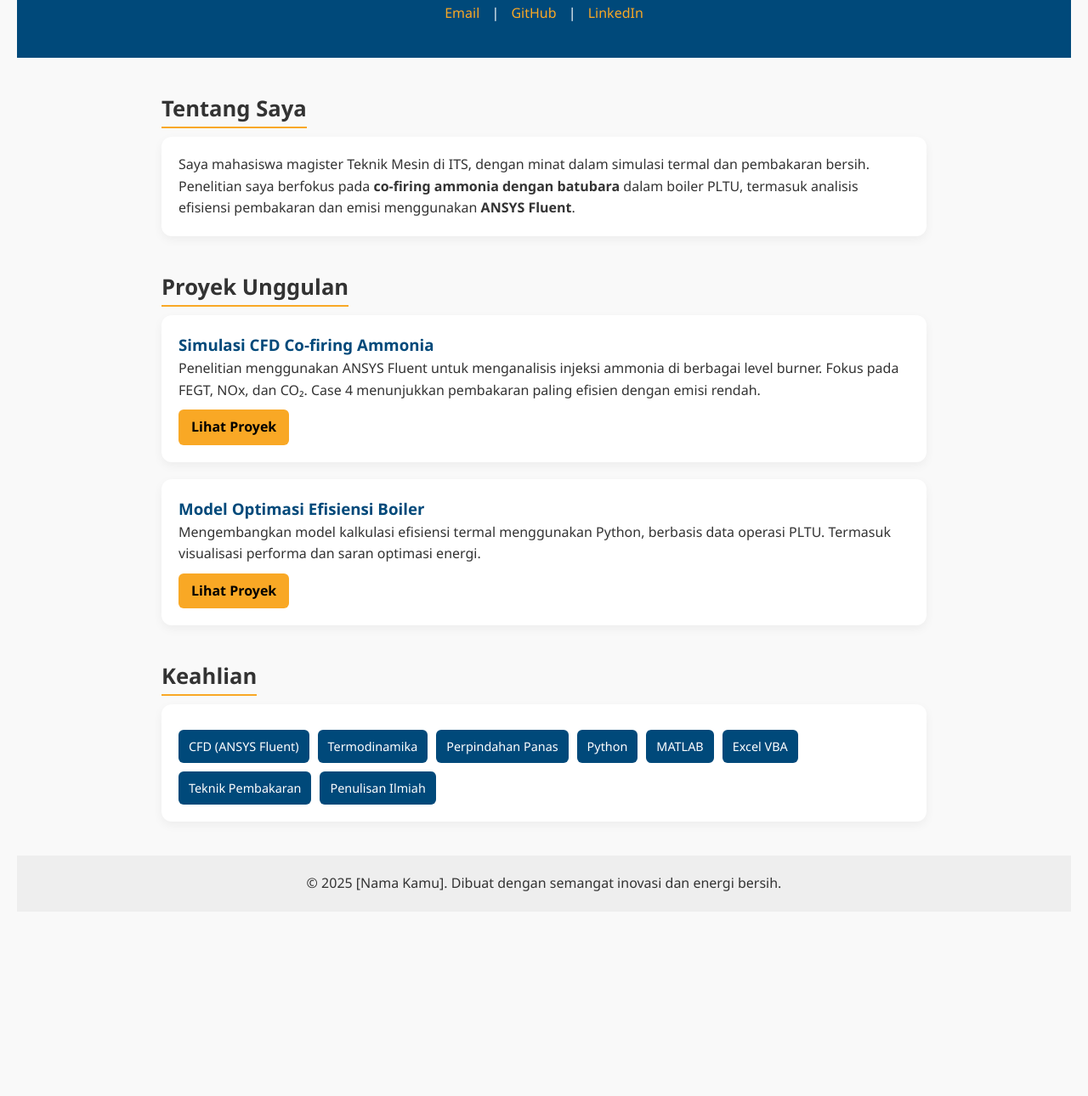
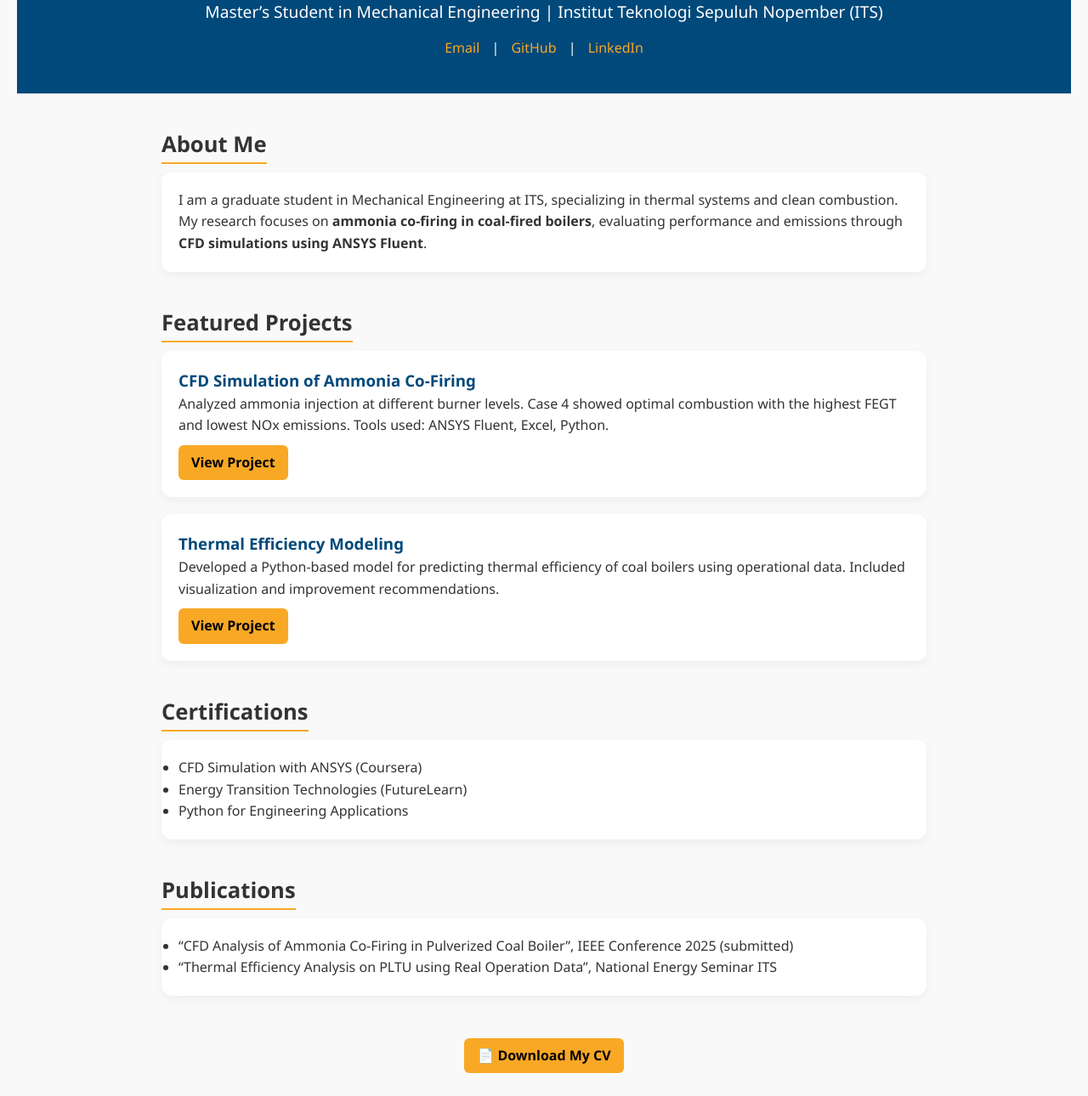
Before and after one commit to AkmalErsa/AkmalErsa, a plain HTML site: page index.html in a window 1280 px wide. Shown: the part 157-1447 px from the top of the page at 85% size. Before the commit the page ends 1230 px from the top, so only its background shows below. Drawn offline with Linux system fonts and the light colour scheme.

Commit message:
Update index.html

```diff
--- a/index.html
+++ b/index.html
@@ -1,9 +1,9 @@
 <!DOCTYPE html>
-<html lang="id">
+<html lang="en">
 <head>
   <meta charset="UTF-8" />
   <meta name="viewport" content="width=device-width, initial-scale=1.0" />
-  <title>Portofolio | [Nama Kamu]</title>
+  <title>Portfolio | [Your Name]</title>
   <style>
     :root {
       --primary: #00497a;
@@ -32,6 +32,15 @@
       color: white;
       padding: 40px 20px;
       text-align: center;
+    }
+
+    .profile-img {
+      width: 120px;
+      height: 120px;
+      border-radius: 50%;
+      border: 3px solid var(--accent);
+      object-fit: cover;
+      margin-top: 10px;
     }
 
     header h1 {
@@ -110,62 +119,94 @@
       background-color: #eee;
       margin-top: 40px;
     }
+
+    .cv-button {
+      margin-top: 20px;
+      display: block;
+      text-align: center;
+    }
   </style>
 </head>
 <body>
 
 <header>
-  <h1>[Nama Kamu]</h1>
-  <p>Magister Teknik Mesin | Institut Teknologi Sepuluh Nopember (ITS)</p>
+  <img src="photo.jpg" alt="Profile Photo [Your Name]" class="profile-img" />
+  <h1>[Your Name]</h1>
+  <p>Master’s Student in Mechanical Engineering | Institut Teknologi Sepuluh Nopember (ITS)</p>
   <nav>
-    <a href="mailto:kamu@email.com">Email</a> |
-    <a href="https://github.com/namakamu" target="_blank">GitHub</a> |
-    <a href="https://linkedin.com/in/namakamu" target="_blank">LinkedIn</a>
+    <a href="mailto:you@email.com">Email</a> |
+    <a href="https://github.com/yourgithub" target="_blank">GitHub</a> |
+    <a href="https://linkedin.com/in/yourlinkedin" target="_blank">LinkedIn</a>
   </nav>
 </header>
 
 <section>
-  <h2>Tentang Saya</h2>
+  <h2>About Me</h2>
   <div class="card">
-    <p>Saya mahasiswa magister Teknik Mesin di ITS, dengan minat dalam simulasi termal dan pembakaran bersih. Penelitian saya berfokus pada <strong>co-firing ammonia dengan batubara</strong> dalam boiler PLTU, termasuk analisis efisiensi pembakaran dan emisi menggunakan <strong>ANSYS Fluent</strong>.</p>
+    <p>I am a graduate student in Mechanical Engineering at ITS, specializing in thermal systems and clean combustion. My research focuses on <strong>ammonia co-firing in coal-fired boilers</strong>, evaluating performance and emissions through <strong>CFD simulations using ANSYS Fluent</strong>.</p>
   </div>
 </section>
 
 <section>
-  <h2>Proyek Unggulan</h2>
+  <h2>Featured Projects</h2>
 
   <div class="project">
-    <h3>Simulasi CFD Co-firing Ammonia</h3>
-    <p>Penelitian menggunakan ANSYS Fluent untuk menganalisis injeksi ammonia di berbagai level burner. Fokus pada FEGT, NOx, dan CO₂. Case 4 menunjukkan pembakaran paling efisien dengan emisi rendah.</p>
-    <a class="button" href="https://github.com/namakamu/project-cofiring" target="_blank">Lihat Proyek</a>
+    <h3>CFD Simulation of Ammonia Co-Firing</h3>
+    <p>Analyzed ammonia injection at different burner levels. Case 4 showed optimal combustion with the highest FEGT and lowest NOx emissions. Tools used: ANSYS Fluent, Excel, Python.</p>
+    <a class="button" href="https://github.com/yourgithub/project-cofiring" target="_blank">View Project</a>
   </div>
 
   <div class="project">
-    <h3>Model Optimasi Efisiensi Boiler</h3>
-    <p>Mengembangkan model kalkulasi efisiensi termal menggunakan Python, berbasis data operasi PLTU. Termasuk visualisasi performa dan saran optimasi energi.</p>
-    <a class="button" href="https://github.com/namakamu/thermal-efficiency" target="_blank">Lihat Proyek</a>
+    <h3>Thermal Efficiency Modeling</h3>
+    <p>Developed a Python-based model for predicting thermal efficiency of coal boilers using operational data. Included visualization and improvement recommendations.</p>
+    <a class="button" href="https://github.com/yourgithub/thermal-efficiency" target="_blank">View Project</a>
   </div>
 
 </section>
 
 <section>
-  <h2>Keahlian</h2>
+  <h2>Certifications</h2>
+  <div class="card">
+    <ul>
+      <li>CFD Simulation with ANSYS (Coursera)</li>
+      <li>Energy Transition Technologies (FutureLearn)</li>
+      <li>Python for Engineering Applications</li>
+    </ul>
+  </div>
+</section>
+
+<section>
+  <h2>Publications</h2>
+  <div class="card">
+    <ul>
+      <li>“CFD Analysis of Ammonia Co-Firing in Pulverized Coal Boiler”, IEEE Conference 2025 (submitted)</li>
+      <li>“Thermal Efficiency Analysis on PLTU using Real Operation Data”, National Energy Seminar ITS</li>
+    </ul>
+  </div>
+</section>
+
+<section class="cv-button">
+  <a class="button" href="your-cv.pdf" target="_blank">📄 Download My CV</a>
+</section>
+
+<section>
+  <h2>Skills</h2>
   <div class="card">
     <ul class="skills">
       <li>CFD (ANSYS Fluent)</li>
-      <li>Termodinamika</li>
-      <li>Perpindahan Panas</li>
+      <li>Thermodynamics</li>
+      <li>Heat Transfer</li>
       <li>Python</li>
       <li>MATLAB</li>
       <li>Excel VBA</li>
-      <li>Teknik Pembakaran</li>
-      <li>Penulisan Ilmiah</li>
+      <li>Combustion Engineering</li>
+      <li>Scientific Writing</li>
     </ul>
   </div>
 </section>
 
 <footer>
-  &copy; 2025 [Nama Kamu]. Dibuat dengan semangat inovasi dan energi bersih.
+  &copy; 2025 [Your Name]. Created with passion for clean energy and engineering innovation.
 </footer>
 
 </body>
```
